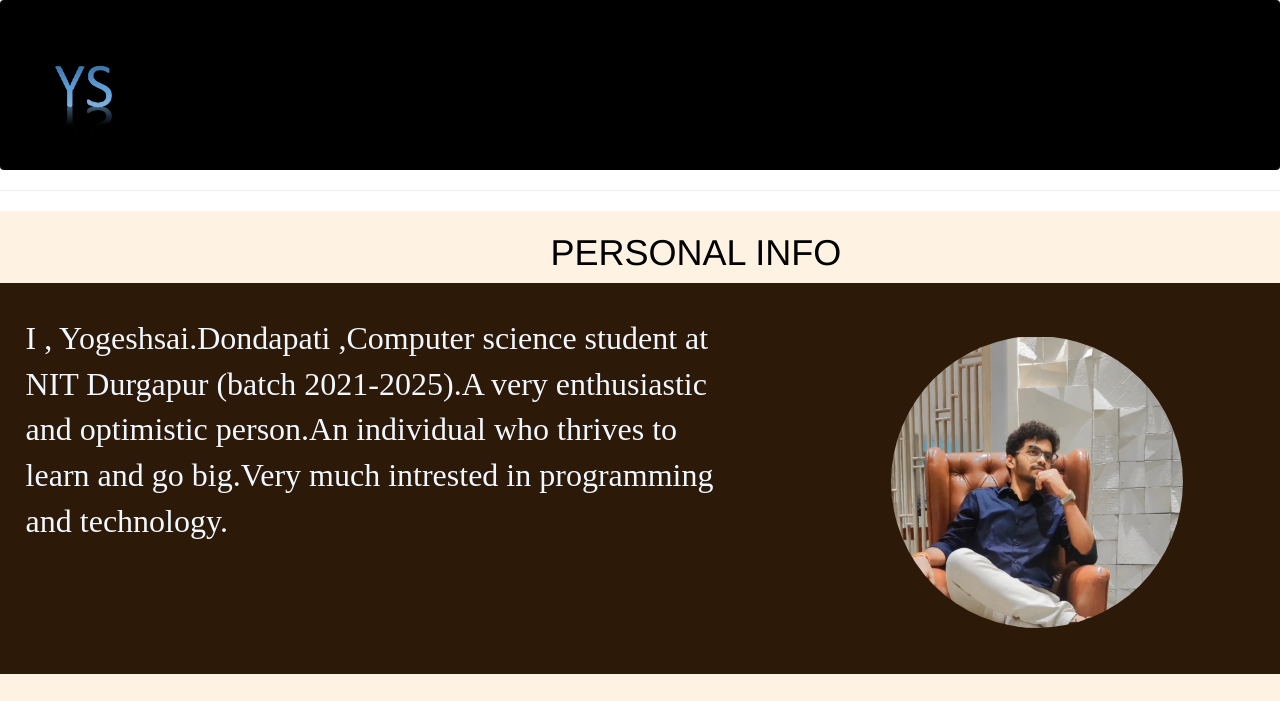
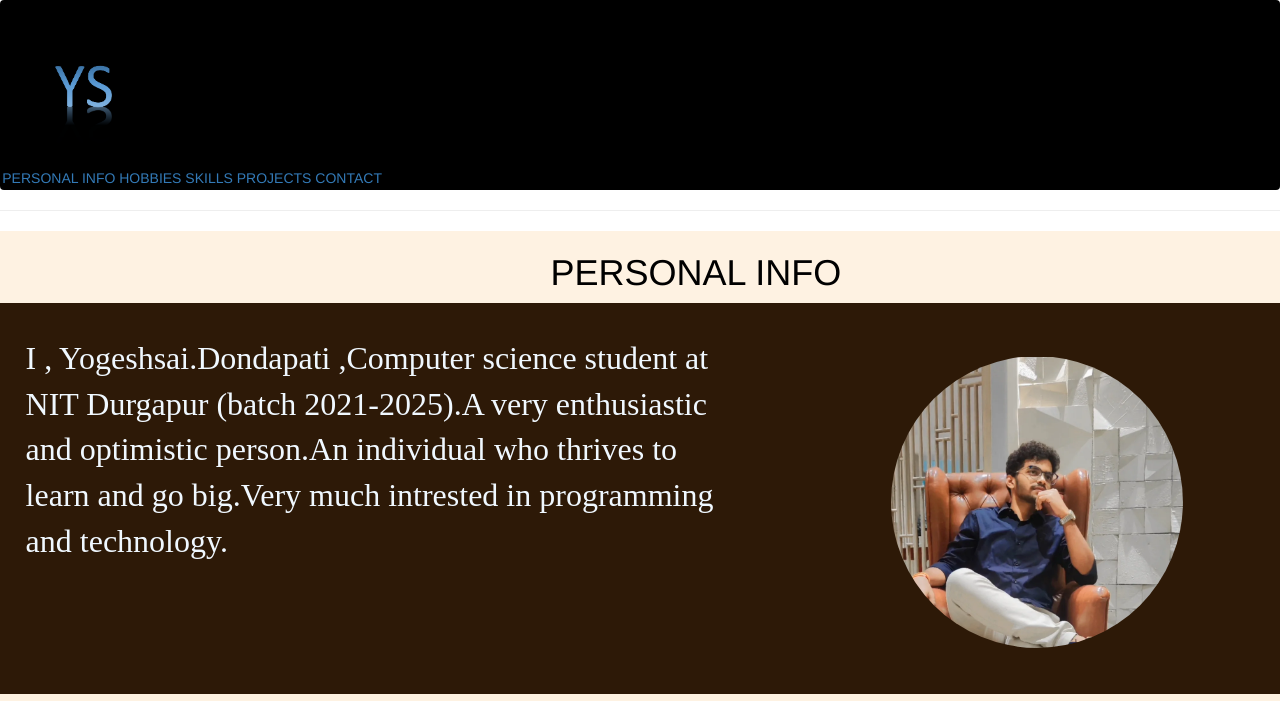
Before and after one commit to yogeshsaii/myportfolio, a plain HTML site: page index.html in a window 1280 px wide. Shown: the top 701 px of the page. Drawn offline with nearby package versions, Linux system fonts and the light colour scheme.

Commit message:
Update index.html

```diff
--- a/index.html
+++ b/index.html
@@ -9,25 +9,25 @@
 
 
     <nav class="navbar">
-
+<div class="logo">
        <img class="namelogo" src="./assets/NAME.png" alt="">
 
+    </div>
+        <div class="navlink">
+        <a href="#p">PERSONAL INFO</a>
+        <a href="#H">HOBBIES</a>
+        <a href="#S">SKILLS</a>
+        <a href="#PR">PROJECTS</a>
+        <a href="#C">CONTACT</a>
 
-
-
-
+    </div>
     </nav>
-
-
-
 </head>
 <hr>
 
 <body class="body">
     <div class="heading">
-        <h1 class="hname">PERSONAL INFO</h1>
-
-
+        <h1 class="hname" id="p">PERSONAL INFO</h1>
     </div>
 
     <section class="personalinfosec">
@@ -36,15 +36,13 @@
             and optimistic person.An individual who thrives to learn and go big.Very much intrested in programming and technology.
 
 
-
-
         </div>
         <div class="myimage">
             <img class="img" src="./assets/myimg2.jpg" alt="">
         </div>
     </section>
     <div class="heading">
-        <h1 class="hname">HOBBIES</h1>
+        <h1 class="hname" id="H">HOBBIES</h1>
 
 
     </div>
@@ -69,10 +67,9 @@
         </div>
     </section>
     <div class="heading">
-        <h1 class="hname">SKILLS</h1>
+       <h1 class="hname" id="S">SKILLS</h1>
+    </div>
 
-
-    </div>
     <section class="skills">
         <div class="Sclass">
         <ul class="Slist">
@@ -114,13 +111,14 @@
 
     </section>
     <div class="heading">
-        <h1 class="hname">PROJECTS</h1>
+       <h1 class="hname" id="PR">PROJECTS</h1>
     </div>
     <section class="PROJECTS">
        <div class="Pclass">
         <ul>
 
             <li class="Pnames">Built this portfolio webstsite using HTML & CSS </li>
+            <li class="Pnames">Built a E-Commerce (named Finer-y)website using HTML & CSS. </li>
             <li class="Pnames">
                 Built a website named "TAL ( TAKE A LOOK)" , It is about best Movies, Games, Music, Anime and places to visit at best Time (With HTML & CSS).
                 <br>
@@ -137,7 +135,7 @@
 
     </section>
     <div class="heading">
-        <h1 class="hname">CONTACT ME</h1>
+         <h1 class="hname" id="C">CONTACT ME</h1>
     </div>
     <section class="CONTACTME">
 
```
